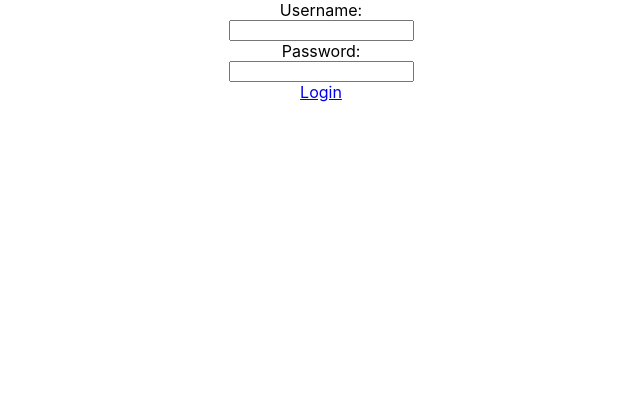
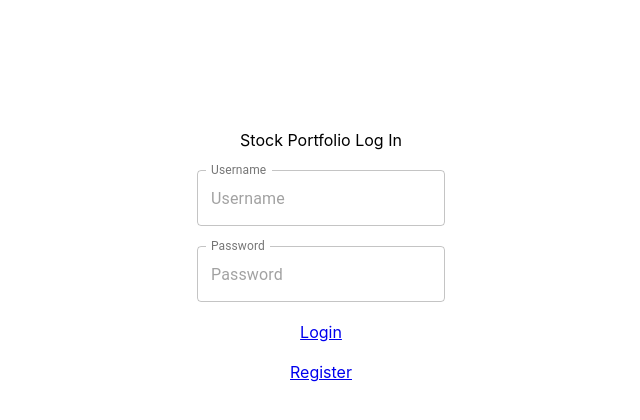
Before and after one commit to azheng4119/stock-portfolio-web, a React (Create React App) app: page / in a window 1280 px wide. Shown: the top 420 px of the page, without its empty margins (319-959 px from the left). Built offline with nearby package versions, Linux system fonts and the light colour scheme.

Commit message:
Register page setup

```diff
--- a/package.json
+++ b/package.json
@@ -3,6 +3,7 @@
   "version": "0.1.0",
   "private": true,
   "dependencies": {
+    "@material-ui/core": "^4.5.0",
     "axios": "^0.19.0",
     "react": "^16.10.1",
     "react-dom": "^16.10.1",
--- a/src/components/transactions.js
+++ b/src/components/transactions.js
@@ -5,6 +5,7 @@ import Header from './header';
 
 const FlexedDiv = styled.div`
 display: flex;
+padding : 25px;
 flex-direction: column;
 align-items: center;
 justify-content: space-around;
@@ -12,10 +13,12 @@ justify-content: space-around;
 
 class Transactions extends React.Component {
     render() {
-        let history = Object.values(this.props.portfolio).map((item, index) =>
-            <div key={index}>
-                {`${item.symbol} - ${item.cost} - ${item.timeBought} - ${item.shares}`}
-            </div>
+        let history = Object.values(this.props.history).map((item, index) => {
+            let data = item.split("^");
+            return (<div key={index}>
+                {`${data[3]} share${parseInt(data[3]) > 1 ? 's': ''} of ${data[0]} @ $${data[1]} each on ${data[2]}`}
+            </div>)
+        }
         )
         return <div>
             <Header></Header>
@@ -29,7 +32,7 @@ class Transactions extends React.Component {
 
 const mapState = (state) => {
     return {
-        portfolio: state.portfolio
+        history: state.history
     }
 }
 
--- a/src/components/vendor.js
+++ b/src/components/vendor.js
@@ -4,6 +4,10 @@ import styled from 'styled-components'
 import { connect } from "react-redux";
 import { addSymbol } from '../store/utilities/portfolio'
 import { subtractFromBalance } from '../store/utilities/balance'
+import { addToHistory } from '../store/utilities/history'
+import TextField from '@material-ui/core/TextField';
+import Button from '@material-ui/core/Button';
+
 
 const FlexedDiv = styled.div`
 display: flex;
@@ -40,10 +44,11 @@ class Vendor extends React.Component {
             try {
                 let { data } = await axios.get(`https://api-stock-portfolio.herokuapp.com/symbols/${this.state.tracker}`)
                 if (data['4. close']) {
+                    let ts = new Date();
                     let payload = {
                         symbol: this.state.tracker.toUpperCase(),
                         cost: data[`4. close`],
-                        timeBought: [Date.now()],
+                        timeBought: [ts.toLocaleString()],
                         shares: parseInt(this.state.qty)
                     }
                     let costToBuy = payload.cost * payload.shares
@@ -52,11 +57,12 @@ class Vendor extends React.Component {
                             error: `Insufficent Balance`
                         })
                     } else {
+                        this.props.addHistory(Object.values(payload).join('^'))
                         this.props.buySymbol(payload)
                         this.props.subtractBalance(costToBuy)
                         this.setState({
                             balance: this.state.balance - costToBuy,
-                            error : 'Success!'
+                            error: 'Success!'
                         })
                         this.props.updateBalance(this.state.balance)
                     }
@@ -72,16 +78,34 @@ class Vendor extends React.Component {
     }
     render() {
         return (<FlexedDiv>
-            <label>
-                Tracker
-            </label>
-            <input type="text" onChange={this.handleChange('tracker')} />
-            <label>
-                Qty
-            </label>
-            <input type="number" min="1" onChange={this.handleChange('qty')} />
-            <button onClick={() => this.attemptToBuy()}>Buy</button>
-            <div style={{ color: this.state.error === "Success!"? "green" : "red" }}>{this.state.error}</div>
+            <TextField
+                label="Ticker"
+                variant="outlined"
+                placeholder="Ticker"
+                type="text"
+                onChange={this.handleChange('tracker')}
+                InputLabelProps={{
+                    shrink: true,
+                }} />
+            <br></br>
+            <TextField
+                label="Qty"
+                defaultValue="0"
+                variant="outlined"
+                type="number"
+                min="1"
+                onChange={this.handleChange('qty')}
+                InputLabelProps={{
+                    shrink: true,
+                }} />
+            <br></br>
+            <Button
+                variant="outlined"
+                color="primary"
+                onClick={() => this.attemptToBuy()}>Buy
+            </Button>
+            <br></br>
+            <div style={{ color: this.state.error === "Success!" ? "green" : "red" }}>{this.state.error}</div>
         </FlexedDiv>)
     }
 }
@@ -100,7 +124,11 @@ const mapDispatch = (dispatch) => {
         },
         subtractBalance: (amount) => {
             dispatch(subtractFromBalance(amount));
+        },
+        addHistory: receipt => {
+            dispatch(addToHistory(receipt));
         }
+
     }
 }
 
--- a/src/pages/login.js
+++ b/src/pages/login.js
@@ -1,13 +1,15 @@
 import React from 'react';
 import { Link } from 'react-router-dom';
 import styled from 'styled-components'
-import {connect} from 'react-redux'
+import { connect } from 'react-redux'
+import TextField from '@material-ui/core/TextField';
 
 const FlexedDiv = styled.div`
 display: flex;
+height : 40vw;
 flex-direction: column;
 align-items: center;
-justify-content: space-around;
+justify-content: center;
 `
 class Login extends React.Component {
 
@@ -27,15 +29,30 @@ class Login extends React.Component {
 
     render() {
         return <FlexedDiv>
-            <label>
-                Username:
-                </label>
-            <input type="text" name="username" onChange={this.handleChange('username')} />
-            <label>
-                Password:
-                </label>
-            <input type="password" name="password" onChange={this.handleChange('password')} />
+            <div>Stock Portfolio Log In</div>
+            <br></br>
+            <TextField
+                label="Username"
+                variant="outlined"
+                onChange={this.handleChange('username')}
+                placeholder="Username"
+                InputLabelProps={{
+                    shrink: true,
+                }} />
+            <br></br>
+            <TextField
+                label="Password"
+                type="password"
+                variant="outlined"
+                onChange={this.handleChange('password')}
+                placeholder="Password"
+                InputLabelProps={{
+                    shrink: true,
+                }} />
+            <br></br>
             <Link to='/portfolio'>Login</Link>
+            <br></br>
+            <Link to='/register'>Register</Link>
         </FlexedDiv>
     }
 }
--- a/src/pages/portfolio.js
+++ b/src/pages/portfolio.js
@@ -30,6 +30,7 @@ class Portfolio extends React.Component {
         return (
             <div>
                 <Header></Header>
+                <br></br>
                 <div style = {{textAlign : 'center'}}>{`Current Balance : $${this.state.balance.toFixed(2)}`}</div>
                 <FlexedDiv>
                     <Vendor updateBalance={this.updateBalance} />
--- a/src/pages/register.js
+++ b/src/pages/register.js
@@ -0,0 +1,92 @@
+import React from 'react';
+import { Link } from 'react-router-dom';
+import styled from 'styled-components'
+import { connect } from 'react-redux'
+import TextField from '@material-ui/core/TextField';
+import Button from '@material-ui/core/Button';
+
+const FlexedDiv = styled.div`
+display: flex;
+height : 40vw;
+flex-direction: column;
+align-items: center;
+justify-content: center;
+`
+class Login extends React.Component {
+
+    constructor(props) {
+        super(props);
+        this.state = {
+            first : '',
+            last : '',
+            email : '',
+            username: '',
+            password: ''
+        }
+    }
+
+    handleChange = name => ({ target }) => {
+        this.setState({
+            [name]: target.value
+        });
+    }
+
+    render() {
+        return <FlexedDiv>
+            <div>Stock Portfolio Register</div>
+            <br></br>
+            <TextField
+                label="First Name"
+                variant="outlined"
+                onChange={this.handleChange('first')}
+                placeholder="Last Name"
+                InputLabelProps={{
+                    shrink: true,
+                }} />
+            <br></br>
+            <TextField
+                label="Last Name"
+                type="password"
+                variant="outlined"
+                onChange={this.handleChange('last')}
+                placeholder="Last Name"
+                InputLabelProps={{
+                    shrink: true,
+                }} />
+            <br></br>
+            <TextField
+                label="Email"
+                type="email"
+                variant="outlined"
+                onChange={this.handleChange('email')}
+                placeholder="Email"
+                InputLabelProps={{
+                    shrink: true,
+                }} />
+            <br></br>
+            <TextField
+                label="Username"
+                variant="outlined"
+                onChange={this.handleChange('username')}
+                placeholder="Username"
+                InputLabelProps={{
+                    shrink: true,
+                }} />
+            <br></br>
+            <TextField
+                label="Password"
+                type="password"
+                variant="outlined"
+                onChange={this.handleChange('password')}
+                placeholder="Password"
+                InputLabelProps={{
+                    shrink: true,
+                }} />
+            <br></br>
+            <Button><Link to='/portfolio'>Register</Link></Button>
+
+        </FlexedDiv>
+    }
+}
+
+export default connect()(Login)
--- a/src/store/index.js
+++ b/src/store/index.js
@@ -1,9 +1,10 @@
 import { combineReducers,createStore, applyMiddleware } from 'redux';
 import portfolio from './utilities/portfolio'
 import balance from './utilities/balance'
+import history from './utilities/history'
 import thunk from 'redux-thunk';
 
-const rootReducer = combineReducers({portfolio,balance});
+const rootReducer = combineReducers({portfolio,balance,history});
 
 const store = createStore(rootReducer,applyMiddleware(thunk));
 
--- /dev/null
+++ b/src/store/utilities/history.js
@@ -0,0 +1,24 @@
+export const addToHistory = amount => {
+    return {
+        type: 'ADD_TO_HISTORY',
+        payload: amount
+    }
+}
+
+export const adjustStartingHistory =  amount => {
+    return {
+        type : 'ADJUST',
+        payload : amount
+    }
+}
+
+export default (state = [],action) => {
+    switch (action.type){
+        case 'ADD_TO_HISTORY' :
+            return [...state , action.payload];
+        case 'ADJUST' :
+            return action.payload
+        default:
+            return state;
+    }
+}
```
Also changed, not shown: src/App.js (+5 -2 lines), 1 other file (tests, documents, lock files or other folders).
